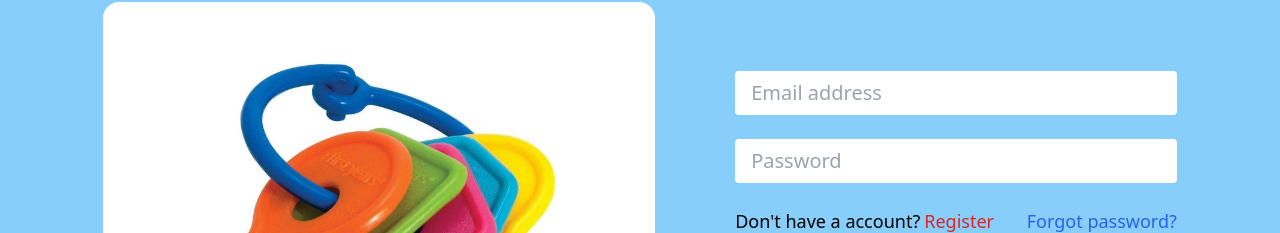
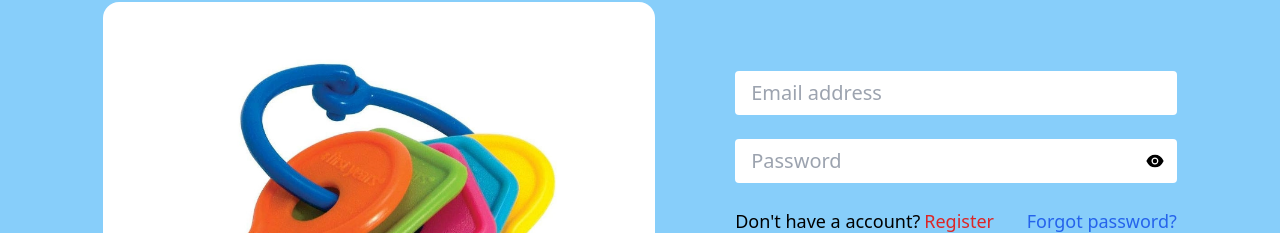
Before and after one commit to delafuent3/gh-mcsd6-project, a React (Create React App) app: page /sign-in in a window 1280 px wide. Shown: the part 154-387 px from the top of the page. Built offline with nearby package versions, Linux system fonts and the light colour scheme.

Commit message:
Task 8a - showPassword - Sign In page

```diff
--- a/src/pages/SignIn.jsx
+++ b/src/pages/SignIn.jsx
@@ -4,10 +4,19 @@ import keyImage from "../images/login_key.jpg"
 // Import Libraries
 import {Link} from "react-router-dom";
 
+// Import Hooks
+import {useState} from "react";
+
 // Import Components
 import OAuth from "../components/OAuth";
 
+// Import Icons
+import {AiFillEyeInvisible,AiFillEye} from "react-icons/ai"
+
 export default function SignIn() {
+    // ---------------------------------------------------------------------------------- HOOK - showPassword ----------
+    const [showPassword, setShowPassword] = useState(false)
+
     return (
         <section>
             <h1 className="text-3xl text-center mt-6 font-bold">Sign In</h1>
@@ -36,12 +45,25 @@ export default function SignIn() {
                         {/* ------------------------------------------------------------ INPUT - PASSWORD ---------- */}
                         <div className="relative mb-6">
                             <input
-                                type="password"
+                                type={showPassword ? "text" : "password"}
                                 id="password"
                                 autoComplete="off"
                                 placeholder="Password"
                                 className="w-full px-4 py-2 text-xl text-gray-700 bg-white border-gray-300 rounded transition ease-in-out"
                             />
+
+                            {/* ------------------------------------------------------ SHOW/HIDE PASSWORD ---------- */}
+                            {showPassword ? (
+                                <AiFillEyeInvisible
+                                    className="absolute right-3 top-3 text-xl cursor-pointer"
+                                    onClick={()=>setShowPassword(prevState => !prevState)}
+                                />
+                            ) : (
+                                <AiFillEye
+                                    className="absolute right-3 top-3 text-xl cursor-pointer"
+                                    onClick={()=>setShowPassword(prevState => !prevState)}
+                                />
+                            )}
                         </div>
 
 
```
